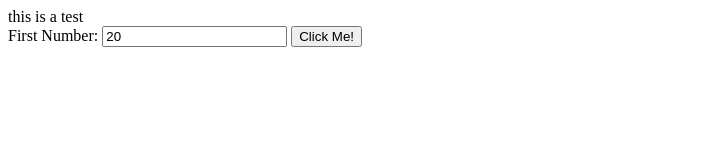
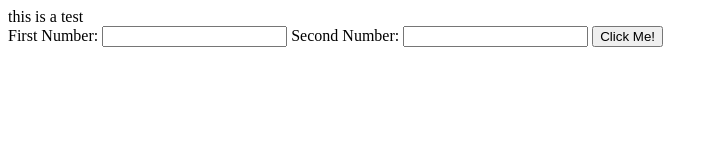
Before and after one commit to J-Sargent/Calculator, a plain HTML site: page index.html in a window 1280 px wide. Shown: the whole page, without its empty margins (0-718 px from the left). Drawn offline with Linux system fonts and the light colour scheme.

Commit message:
variables coming through as strings

```diff
--- a/index.html
+++ b/index.html
@@ -7,8 +7,9 @@
 	<body>
 		this is a test
 		<form>
-		First Number: <input type="number" id="firstNumber" value="20">
-		<input type="button" onClick="logThis()" value = "Click Me!">
+		First Number: <input type="number" id="firstNumber" required>
+		Second Number: <input type="number" id="secondNumber" required>
+		<input type="submit" onclick="logThis()" value = "Click Me!">
 		</form>
 
 	</body>
--- a/secondCalculatorScript.js
+++ b/secondCalculatorScript.js
@@ -1,4 +1,11 @@
 function logThis(){
-	console.log("function works");
+	console.log('function called');
+	event.preventDefault();
 	console.log(document.getElementById('firstNumber').value);
+	var firstNumber = (document.getElementById('firstNumber').value);
+
+
+	var secondNumber = (document.getElementById('secondNumber').value);
+	var sum = firstNumber + secondNumber;
+	console.log(sum);
 }
```
